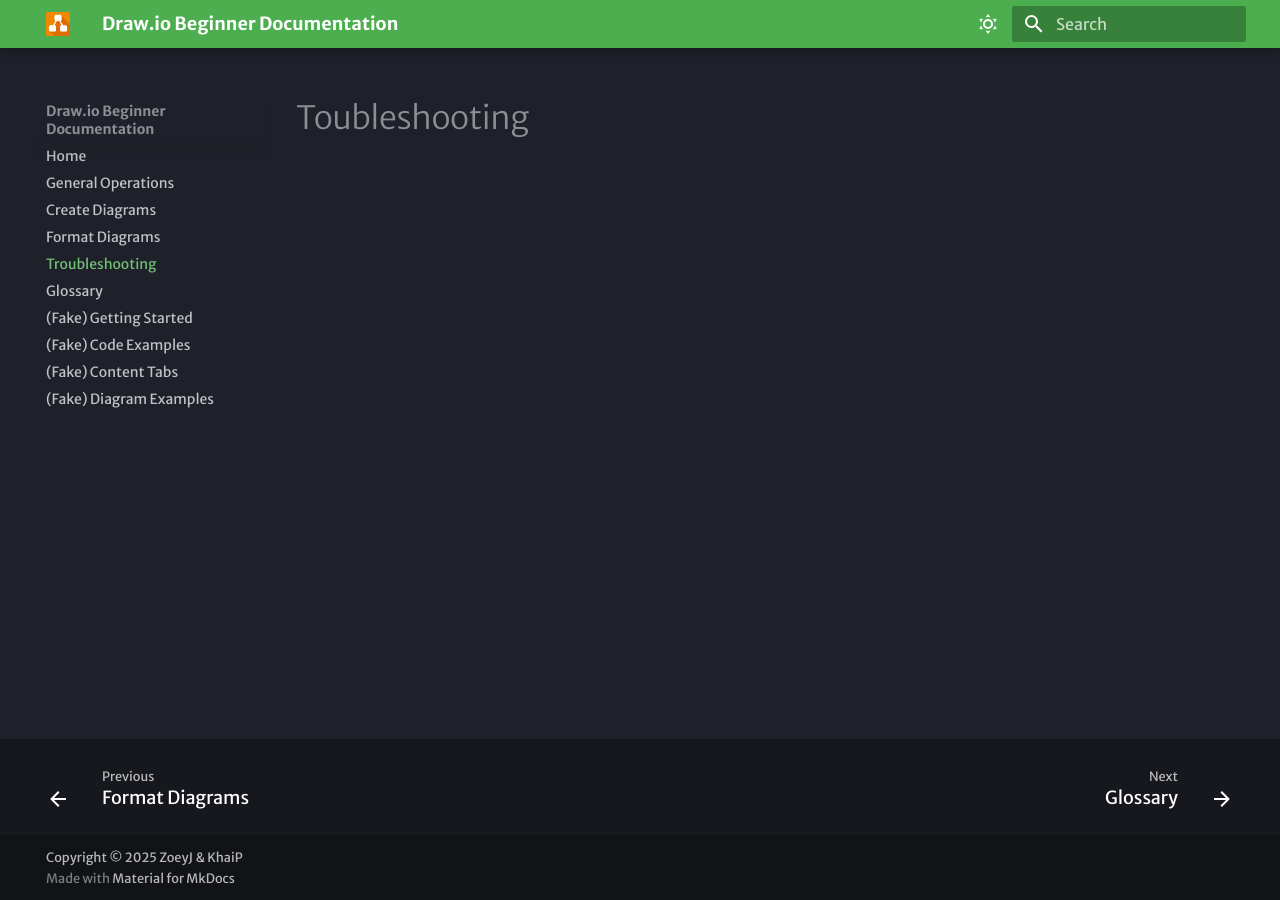
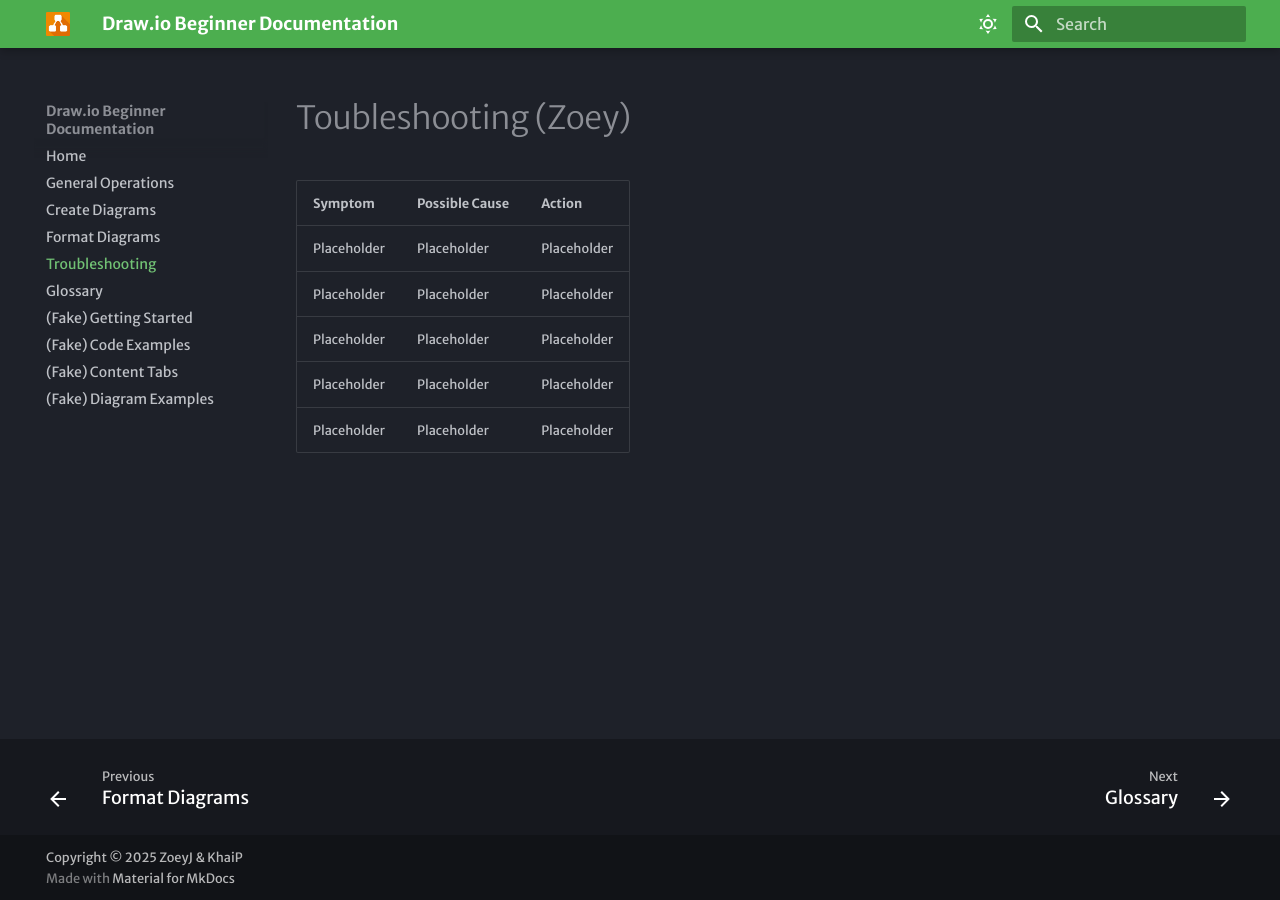
Before and after one commit to zoeyj3/2216_documentation, an MkDocs documentation site: the page built from docs/troubleshooting.md, in a window 1280 px wide. Built offline with MkDocs 1.6.1 and Material for MkDocs 9.7.7, drawn with Linux system fonts in a browser that asks for light colours; some web fonts are replaced.

Commit message:
Fill more content

```diff
--- a/docs/troubleshooting.md
+++ b/docs/troubleshooting.md
@@ -1 +1,9 @@
-# Toubleshooting
+# Toubleshooting (Zoey)
+
+| Symptom       | Possible Cause       | Action       |
+| -------------- | -------------- | -------------- |
+| Placeholder  | Placeholder   | Placeholder   |
+| Placeholder   | Placeholder   | Placeholder   |
+| Placeholder   | Placeholder   | Placeholder   |
+| Placeholder   | Placeholder   | Placeholder  |
+| Placeholder   | Placeholder  | Placeholder   |
```
Also changed, not shown: docs/create-diagrams.md (+30 -10 lines), docs/format-diagrams.md (+41 -12 lines), docs/glossary.md (+7 -1 lines), 1 other file.
